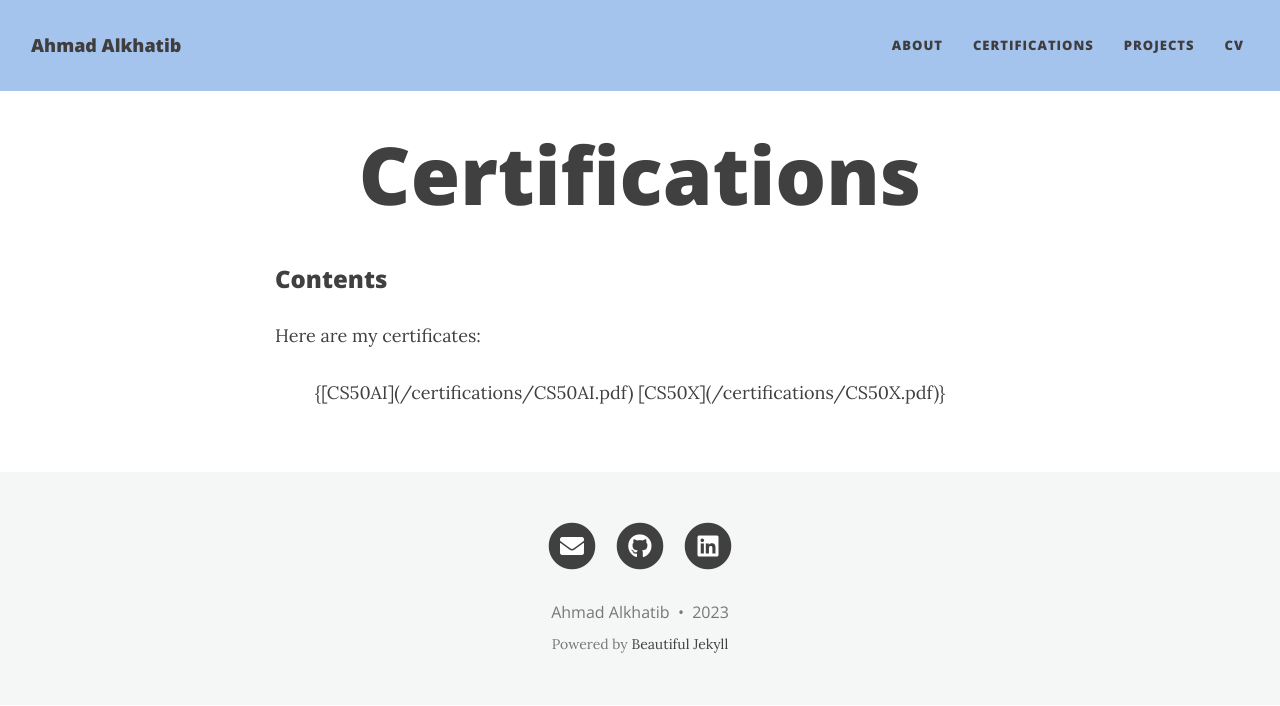
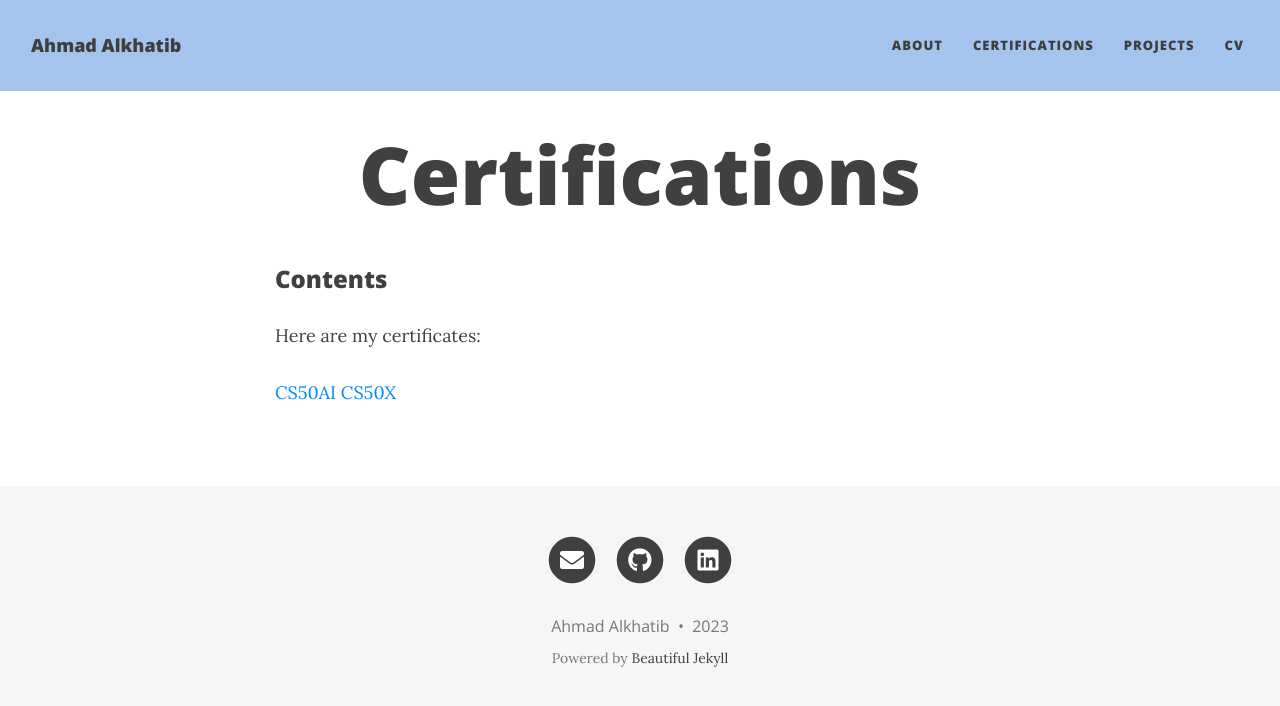
Before and after one commit to alkhatiba/alkhatiba.github.io, a Jekyll site: the page built from certifications/main.md, in a window 1280 px wide. Shown: the top 706 px of the page. Built offline with Jekyll 4.4.1, drawn with Linux system fonts in a browser that asks for light colours; nearby versions of some CDN libraries.

Commit message:
Update main.md

```diff
--- a/certifications/main.md
+++ b/certifications/main.md
@@ -7,7 +7,5 @@ title: Certifications
 
 <p>Here are my certificates:</p>
 
-<ul>
-  {[CS50AI](/certifications/CS50AI.pdf)
-  [CS50X](/certifications/CS50X.pdf)}
-</ul>
+[CS50AI](/certifications/CS50AI.pdf)
+[CS50X](/certifications/CS50X.pdf)
```
